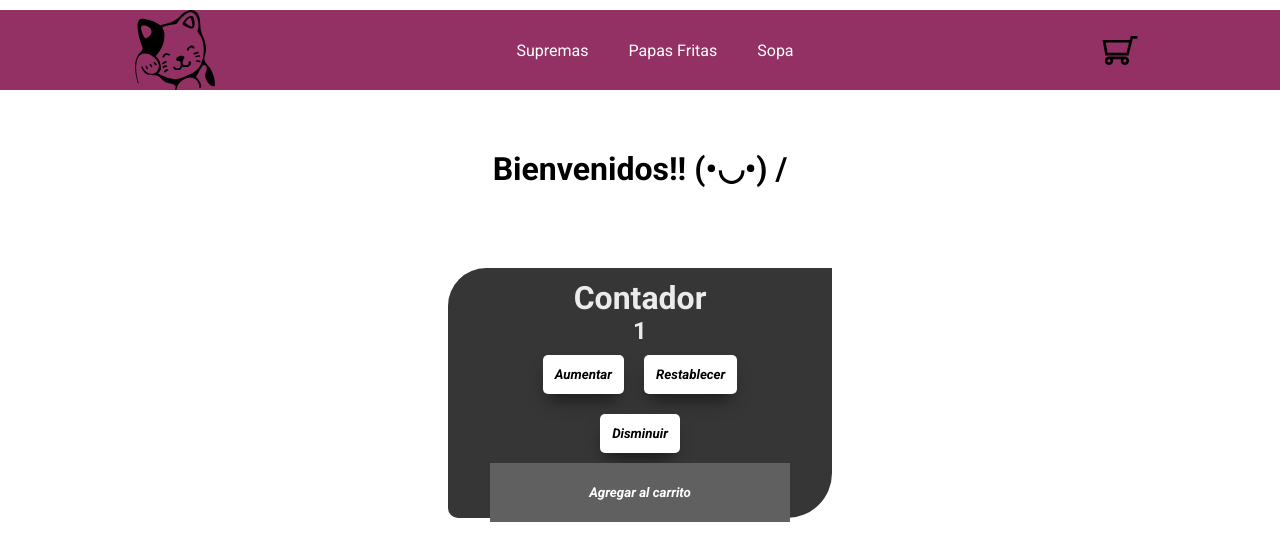
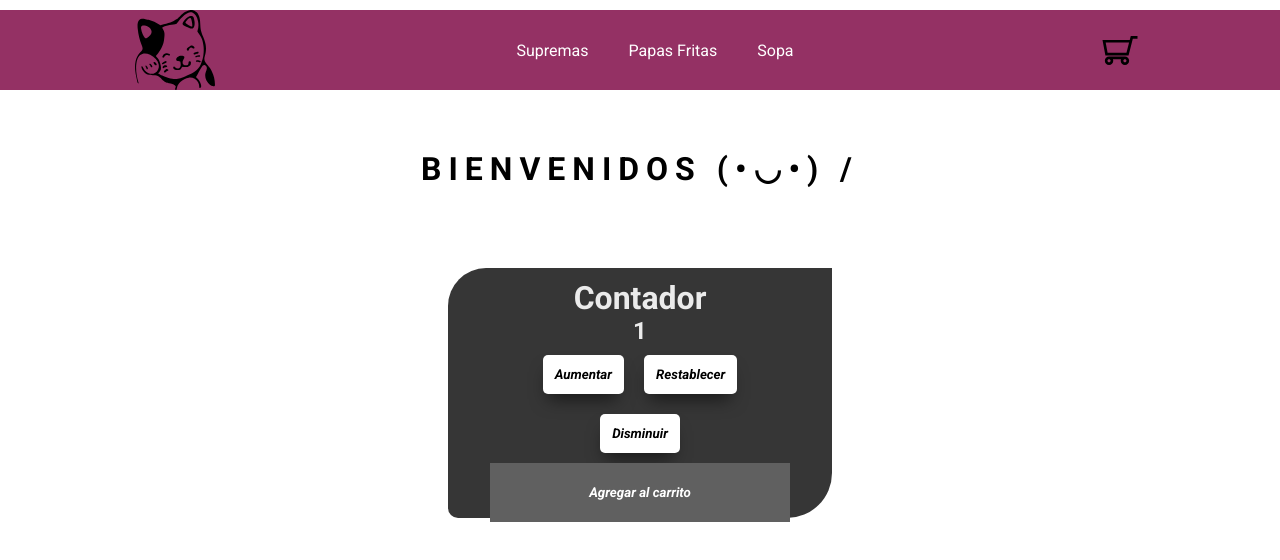
Before and after one commit to martinvidela/Coderhouse-ReactJS, a React (Create React App) app: page / in a window 1280 px wide. Shown: the top 560 px of the page. Built offline with nearby package versions, Linux system fonts and the light colour scheme.

Commit message:
lasttouch

```diff
--- a/src/App.css
+++ b/src/App.css
@@ -40,5 +40,5 @@
 .saludo {
 margin-top: 60px;
 text-align: center;
-
+letter-spacing: 7px;
 }
--- a/src/App.jsx
+++ b/src/App.jsx
@@ -10,7 +10,7 @@ function App() {
   return (
     <div className="App">
       <NavBar/>
-      <ItemList greeting={"Bienvenidos!! (•◡•) /"}/>
+      <ItemList greeting={"BIENVENIDOS (•◡•) /"}/>
     </div>
   );
 }
--- a/src/components/ItemCount/ItemCount.css
+++ b/src/components/ItemCount/ItemCount.css
@@ -53,6 +53,10 @@
     padding: 20px;
 }
 
+span{
+    background-color: #943164;
+}
+
 .addcart span {
     position: absolute;
     background-color: #fff;
@@ -64,6 +68,7 @@ button span:nth-child(1) {
     height: 1px;
     top: 0;
     left: -100%;
+
 }
 
 button span:nth-child(2) {
```
